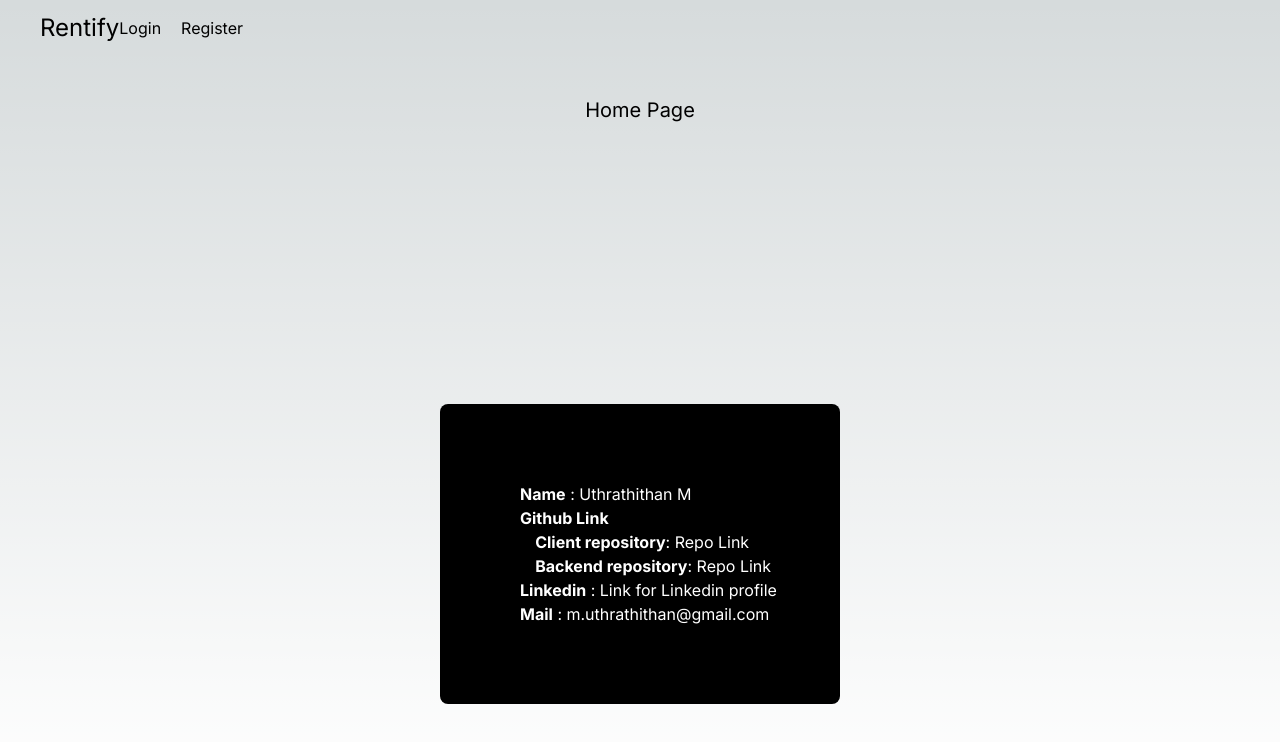
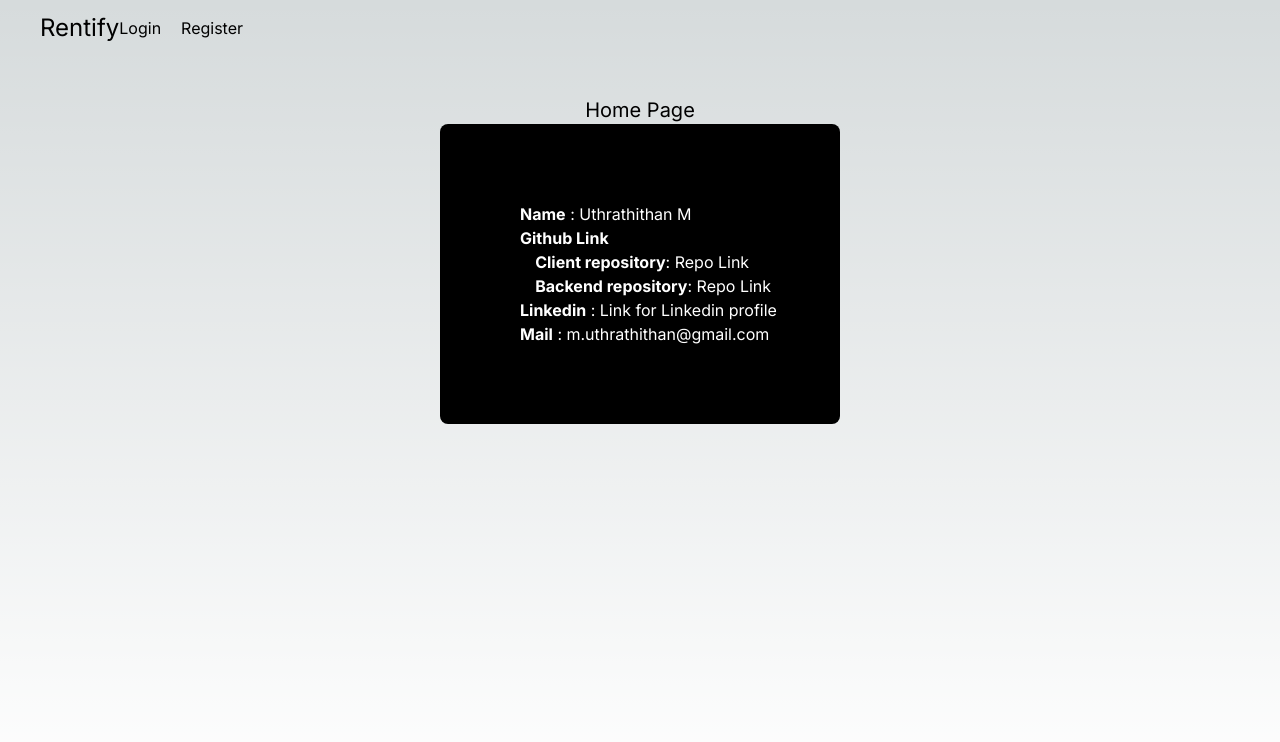
Before and after one commit to UTHRATHITHAN/Presidio_Assignment, a Next.js app in the folder client/: page / in a window 1280 px wide. Shown: the top 742 px of the page. Built offline with nearby package versions, Linux system fonts and the light colour scheme; no server answers.

Commit message:
Update the home page - page.tsx

```diff
--- a/client/src/app/page.tsx
+++ b/client/src/app/page.tsx
@@ -33,7 +33,7 @@
           <Link href="/register">  <span>Register</span></Link>
         </div>
       </nav>
-      <main className="flex min-h-screen flex-col items-center justify-between p-24">
+      <main className="flex min-h-screen flex-col items-center justify-start p-24">
         <h1 className="text-xl">Home Page</h1>
      <div className="flex justify-center flex-col items-start pl-20 h-[300px] w-[400px] text-white bg-black rounded-lg">
 <p><strong>Name</strong> : Uthrathithan M</p>
```
